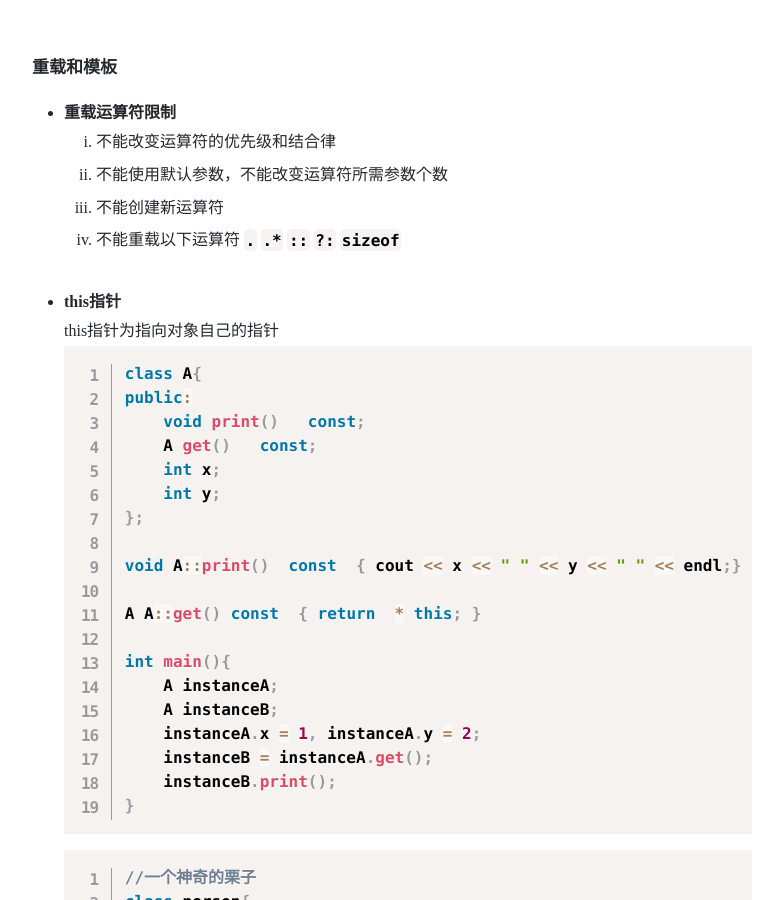
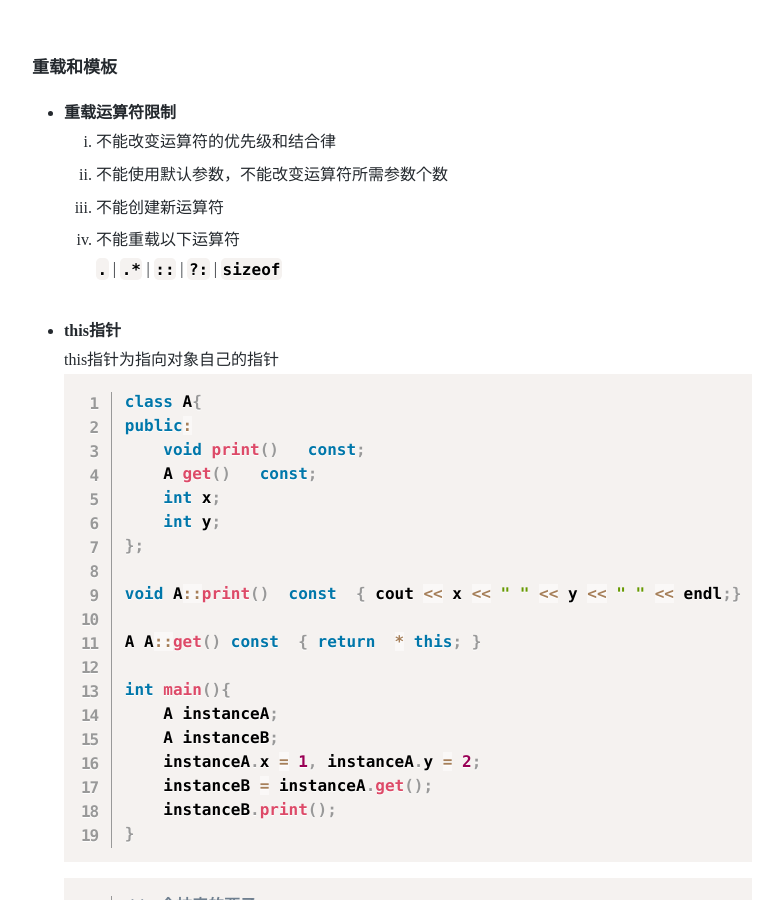
Before and after one commit to houzaj/houzaj.github.io, a Jekyll site: the page built from _posts/2018-1-8-cpp_summary.md, in a window 1280 px wide and 900 px high, scrolled down 21030 px. Shown: the whole window, without its empty margins (248-1031 px from the left). Built offline with Jekyll 4.4.1, drawn with Linux system fonts in a browser that asks for light colours; nearby versions of some CDN libraries; comment, search, counter and statistics services are not loaded.

Commit message:
modify artice

````diff
--- a/_posts/2018-1-8-cpp_summary.md
+++ b/_posts/2018-1-8-cpp_summary.md
@@ -760,7 +760,7 @@ string是C++的字符串，比起C语言中用字符数组那是简单得多，
 参考1里面似乎写的不好，或者是本人愚笨...故用[百度百科——虚函数](https://baike.baidu.com/item/%E8%99%9A%E5%87%BD%E6%95%B0/2912832?fr=aladdin)和[知乎——c++虚函数的作用是什么？](https://www.zhihu.com/question/23971699)加以辅助
 在某基类中声明为 virtual 并在一个或多个派生类中被重新定义的成员函数，可实现多态性，通过指向派生类的基类指针或引用，访问派生类中同名覆盖成员函数
 虚函数的绑定发生在程序执行期间(动态绑定 Run-time Binding)，在编译时，编译器向系统提供必要信息，使得运行时系统能产生实际代码来调用相应函数
-另外注意：`如果基类包含了虚函数，基类的析构函数同时也要设为虚函数`
+另外注意：**如果基类包含了虚函数，基类的析构函数同时也要设为虚函数**
 ```cpp
   class A{
   public:
@@ -806,7 +806,8 @@ string是C++的字符串，比起C语言中用字符数组那是简单得多，
     1. 不能改变运算符的优先级和结合律
     2. 不能使用默认参数，不能改变运算符所需参数个数
     3. 不能创建新运算符
-    4. 不能重载以下运算符  `.`  `.*`  `::`   `?:`   `sizeof`
+    4. 不能重载以下运算符
+     `.`  |  `.*`  |  `::` | `?:` | `sizeof`
 <br>
 - **this指针**
 this指针为指向对象自己的指针
````
